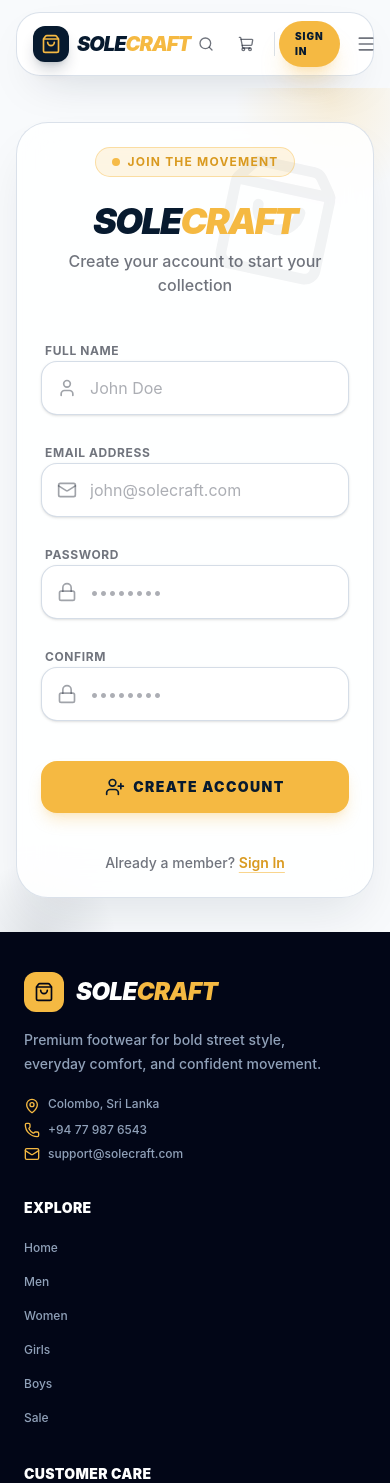
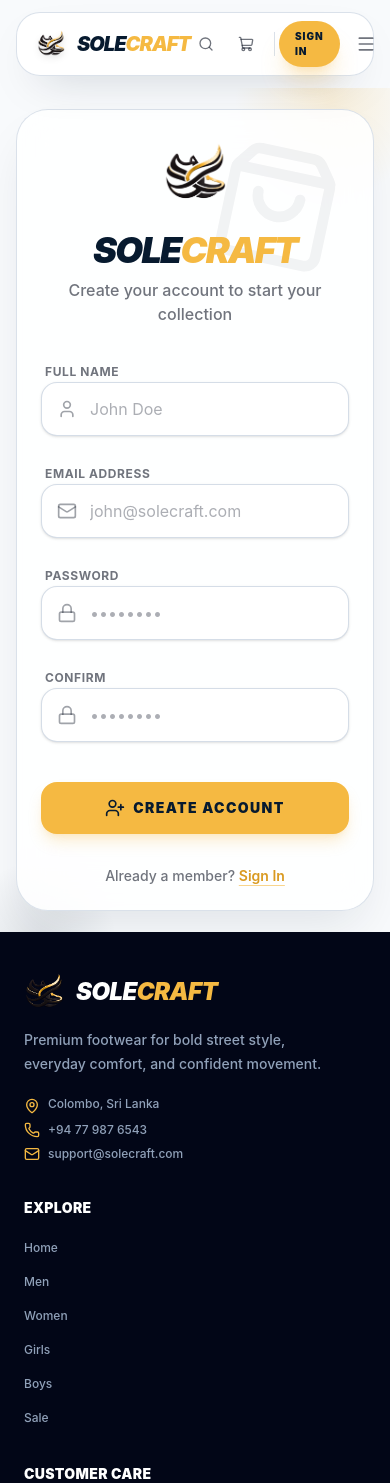
Before and after one commit to JKWijerathne/SoleCraft, a React (Vite) app in the folder client/: page /register in a window 390 px wide. Shown: the top 1483 px of the page. Built offline with nearby package versions, Linux system fonts and the light colour scheme.

Commit message:
feat(branding): replace placeholder icons with official logo

```diff
--- a/client/src/components/layout/Footer.jsx
+++ b/client/src/components/layout/Footer.jsx
@@ -99,8 +99,8 @@ const Footer = () => {
           {/* Brand */}
           <div>
             <Link to="/" className="mb-4 flex items-center gap-3">
-              <div className="flex h-10 w-10 items-center justify-center rounded-xl bg-[#F5B942]">
-                <ShoppingBag className="h-5 w-5 text-[#020617]" />
+              <div className="h-10 w-10 rounded-xl overflow-hidden flex-shrink-0">
+                <img src="/Logo.png" alt="SoleCraft Logo" className="w-full h-full object-cover" />
               </div>
 
               <span className="text-2xl font-black italic uppercase tracking-tight">
--- a/client/src/components/layout/Navbar.jsx
+++ b/client/src/components/layout/Navbar.jsx
@@ -40,12 +40,12 @@ const Navbar = () => {
 
           {/* Logo */}
           <Link to="/" className="flex items-center gap-2 group shrink-0">
-            <motion.div
+            <motion.img
+              src="/Logo.png"
+              alt="SoleCraft Logo"
               whileHover={{ rotate: -10, scale: 1.1 }}
-              className="w-9 h-9 md:w-10 md:h-10 rounded-xl bg-[#071A2F] flex items-center justify-center shadow-lg shadow-[#071A2F]/20"
-            >
-              <ShoppingBag className="w-5 h-5 md:w-6 md:h-6 text-[#F5B942]" />
-            </motion.div>
+              className="w-9 h-9 md:w-10 md:h-10 object-contain drop-shadow-md"
+            />
 
             <span className="text-xl md:text-2xl font-black italic tracking-tighter text-[#071A2F] uppercase group-hover:tracking-normal transition-all duration-300">
               Sole<span className="text-[#F5B942]">Craft</span>
--- a/client/src/pages/Login/Login.jsx
+++ b/client/src/pages/Login/Login.jsx
@@ -68,12 +68,17 @@ const Login = () => {
       >
         <div className="text-center mb-8">
           <motion.div
-            initial={{ scale: 0.8 }}
-            animate={{ scale: 1 }}
-            transition={{ type: 'spring', stiffness: 200, damping: 10 }}
-            className="inline-flex items-center justify-center w-16 h-16 rounded-2xl bg-[#071A2F] mb-6 shadow-lg shadow-[#071A2F]/20"
+            initial={{ scale: 0.85, y: -10 }}
+            animate={{ scale: 1, y: 0 }}
+            transition={{ type: 'spring', stiffness: 200, damping: 12 }}
+            className="mx-auto flex items-center justify-center mb-4"
           >
-            <ShoppingBag className="w-8 h-8 text-[#F5B942]" />
+            <motion.img
+              src="/Logo.png"
+              alt="SoleCraft Logo"
+              whileHover={{ rotate: -10, scale: 1.1 }}
+              className="w-20 h-20 object-contain"
+            />
           </motion.div>
 
           <h1 className="text-4xl font-black italic tracking-tighter text-[#071A2F] mb-2 uppercase">
--- a/client/src/pages/Register/Register.jsx
+++ b/client/src/pages/Register/Register.jsx
@@ -2,7 +2,15 @@ import React, { useState, useEffect } from 'react';
 import { useDispatch, useSelector } from 'react-redux';
 import { useNavigate, Link } from 'react-router-dom';
 import { register, reset } from '../../store/slices/authSlice';
-import { Mail, Lock, User, UserPlus, Loader2, AlertCircle, ShoppingBag } from 'lucide-react';
+import {
+  Mail,
+  Lock,
+  User,
+  UserPlus,
+  Loader2,
+  AlertCircle,
+  ShoppingBag,
+} from 'lucide-react';
 import { motion, AnimatePresence } from 'framer-motion';
 
 const Register = () => {
@@ -55,7 +63,7 @@ const Register = () => {
 
   return (
     <div className="min-h-screen bg-[#F8FAFC] relative overflow-hidden flex items-center justify-center p-4">
-      {/* Background glow effects from Register.css */}
+      {/* Background glow effects */}
       <div className="absolute -top-[10%] -right-[10%] w-[50vw] h-[50vw] rounded-full bg-[radial-gradient(circle,rgba(245,185,66,0.18)_0%,transparent_70%)] z-0" />
       <div className="absolute -bottom-[10%] -left-[10%] w-[40vw] h-[40vw] rounded-full bg-[radial-gradient(circle,rgba(7,26,47,0.10)_0%,transparent_70%)] z-0" />
 
@@ -69,14 +77,19 @@ const Register = () => {
           <ShoppingBag className="w-32 h-32 rotate-12" />
         </div>
 
-        <div className="text-center mb-10 relative z-10">
+        <div className="text-center mb-8 relative z-10">
           <motion.div
-            initial={{ y: -20 }}
-            animate={{ y: 0 }}
-            className="inline-flex items-center gap-2 px-4 py-1.5 rounded-full bg-[#F5B942]/15 border border-[#F5B942]/40 text-[#D99A20] text-xs font-bold uppercase tracking-widest mb-6"
+            initial={{ scale: 0.85, y: -10 }}
+            animate={{ scale: 1, y: 0 }}
+            transition={{ type: 'spring', stiffness: 200, damping: 12 }}
+            className="mx-auto flex items-center justify-center mb-4"
           >
-            <span className="w-2 h-2 rounded-full bg-[#F5B942] animate-pulse" />
-            Join the movement
+            <motion.img
+              src="/Logo.png"
+              alt="SoleCraft Logo"
+              whileHover={{ rotate: -10, scale: 1.1 }}
+              className="w-20 h-20 object-contain"
+            />
           </motion.div>
 
           <h1 className="text-4xl font-black italic tracking-tighter text-[#071A2F] mb-2 uppercase">
@@ -104,9 +117,15 @@ const Register = () => {
           )}
         </AnimatePresence>
 
-        <form onSubmit={onSubmit} className="grid grid-cols-1 md:grid-cols-2 gap-6 relative z-10">
+        <form
+          onSubmit={onSubmit}
+          className="grid grid-cols-1 md:grid-cols-2 gap-6 relative z-10"
+        >
           <div className="space-y-2 md:col-span-2">
-            <label className="text-xs font-bold text-[#111827]/60 uppercase tracking-wider ml-1" htmlFor="name">
+            <label
+              className="text-xs font-bold text-[#111827]/60 uppercase tracking-wider ml-1"
+              htmlFor="name"
+            >
               Full Name
             </label>
 
@@ -126,7 +145,10 @@ const Register = () => {
           </div>
 
           <div className="space-y-2 md:col-span-2">
-            <label className="text-xs font-bold text-[#111827]/60 uppercase tracking-wider ml-1" htmlFor="email">
+            <label
+              className="text-xs font-bold text-[#111827]/60 uppercase tracking-wider ml-1"
+              htmlFor="email"
+            >
               Email Address
             </label>
 
@@ -146,7 +168,10 @@ const Register = () => {
           </div>
 
           <div className="space-y-2">
-            <label className="text-xs font-bold text-[#111827]/60 uppercase tracking-wider ml-1" htmlFor="password">
+            <label
+              className="text-xs font-bold text-[#111827]/60 uppercase tracking-wider ml-1"
+              htmlFor="password"
+            >
               Password
             </label>
 
@@ -166,7 +191,10 @@ const Register = () => {
           </div>
 
           <div className="space-y-2">
-            <label className="text-xs font-bold text-[#111827]/60 uppercase tracking-wider ml-1" htmlFor="confirmPassword">
+            <label
+              className="text-xs font-bold text-[#111827]/60 uppercase tracking-wider ml-1"
+              htmlFor="confirmPassword"
+            >
               Confirm
             </label>
 
@@ -204,7 +232,7 @@ const Register = () => {
           </button>
         </form>
 
-        <div className="mt-10 text-center text-[#111827]/60 text-sm font-medium">
+        <div className="mt-8 text-center text-[#111827]/60 text-sm font-medium">
           Already a member?{' '}
           <Link
             to="/login"
```
Also changed, not shown: client/public/Logo.png (added).
